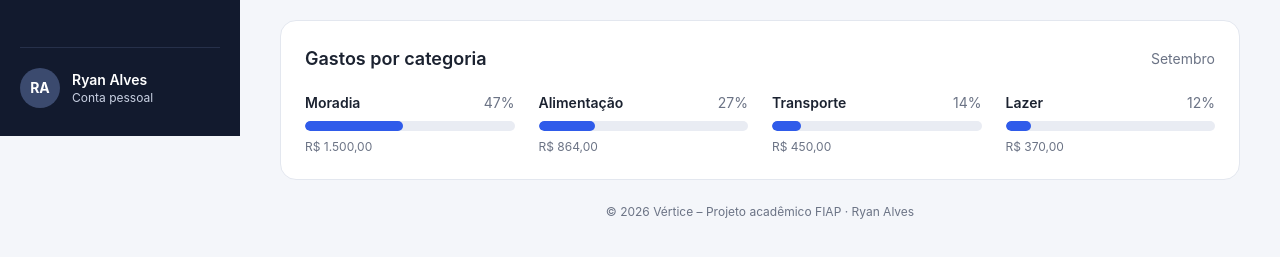
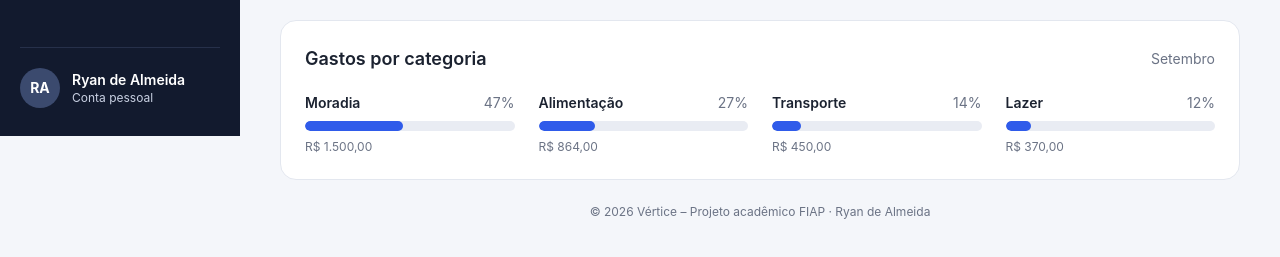
Before and after one commit to RRyanBR/vertice-fintech-web, a website: page index.html in a window 1280 px wide. Shown: the part 664-921 px from the top of the page. Drawn offline with Linux system fonts and the light colour scheme.

Commit message:
Update index.html

```diff
--- a/index.html
+++ b/index.html
@@ -20,7 +20,7 @@
           Vértice
         </a>
         <!-- avatar visível só no celular -->
-        <span class="flex h-9 w-9 items-center justify-center rounded-full bg-[#3B4A6E] text-sm font-bold lg:hidden" title="Ryan Alves">RA</span>
+        <span class="flex h-9 w-9 items-center justify-center rounded-full bg-[#3B4A6E] text-sm font-bold lg:hidden" title="Ryan de Almeida">RA</span>
       </div>
 
       <nav aria-label="Menu principal" class="flex gap-1 overflow-x-auto px-4 pb-3 lg:flex-col lg:overflow-visible lg:p-0">
@@ -54,7 +54,7 @@
       <div class="mt-auto hidden items-center gap-3 border-t border-escuro-linha pt-5 lg:flex">
         <span class="flex h-10 w-10 items-center justify-center rounded-full bg-[#3B4A6E] text-sm font-bold">RA</span>
         <div>
-          <p class="text-sm font-semibold">Ryan Alves</p>
+          <p class="text-sm font-semibold">Ryan de Almeida</p>
           <p class="text-xs text-escuro-texto">Conta pessoal</p>
         </div>
       </div>
@@ -197,7 +197,7 @@
       </section>
 
       <footer class="pb-2 text-center text-xs text-texto-suave">
-        © 2026 Vértice – Projeto acadêmico FIAP · Ryan Alves
+        © 2026 Vértice – Projeto acadêmico FIAP · Ryan de Almeida
       </footer>
     </main>
   </div>
```
